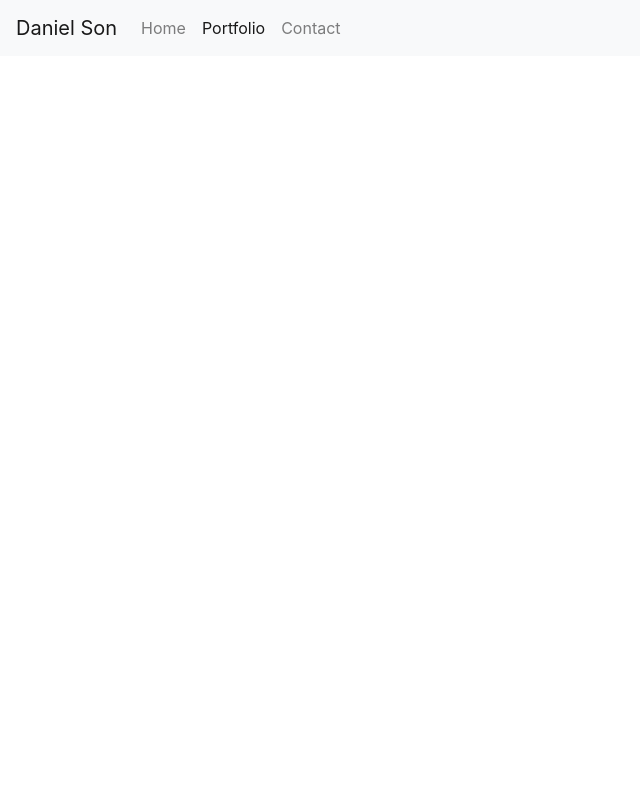
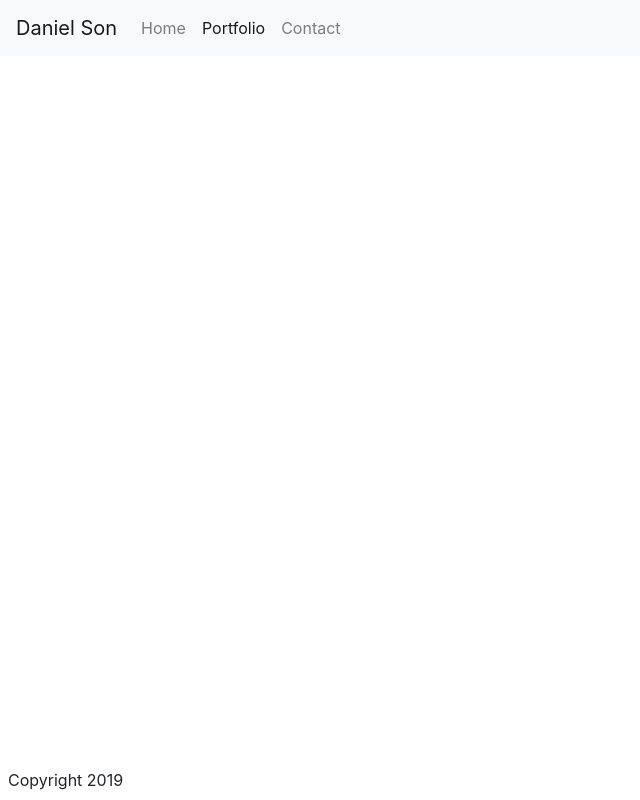
Before and after one commit to subtleasian/Bootstrap-Portfolio, a plain HTML site: page portfolio.html in a window 1280 px wide. Shown: the whole page, without its empty margins (0-640 px from the left). Drawn offline with nearby package versions, Linux system fonts and the light colour scheme.

Commit message:
added footer to portfolio.html and contact.html

```diff
--- a/portfolio.html
+++ b/portfolio.html
@@ -23,8 +23,15 @@
             <a class="nav-item nav-link" href="contact.html">Contact</a>
           </div>
         </div>
-      </nav>
+    </nav>
 
+    <footer class="container.fluid mt-2 mr-2 mb-2 ml-2 fixed-bottom">
+        <div class="row">
+            <div class="col-md-12">
+                Copyright 2019
+            </div>
+        </div>
+    </footer>
     <!-- Optional JavaScript -->
     <!-- jQuery first, then Popper.js, then Bootstrap JS -->
     <script src="https://code.jquery.com/jquery-3.4.1.slim.min.js" integrity="sha384-J6qa4849blE2+poT4WnyKhv5vZF5SrPo0iEjwBvKU7imGFAV0wwj1yYfoRSJoZ+n" crossorigin="anonymous"></script>
```
Also changed, not shown: contact.html (+7 -0 lines), index.html (+2 -2 lines).
